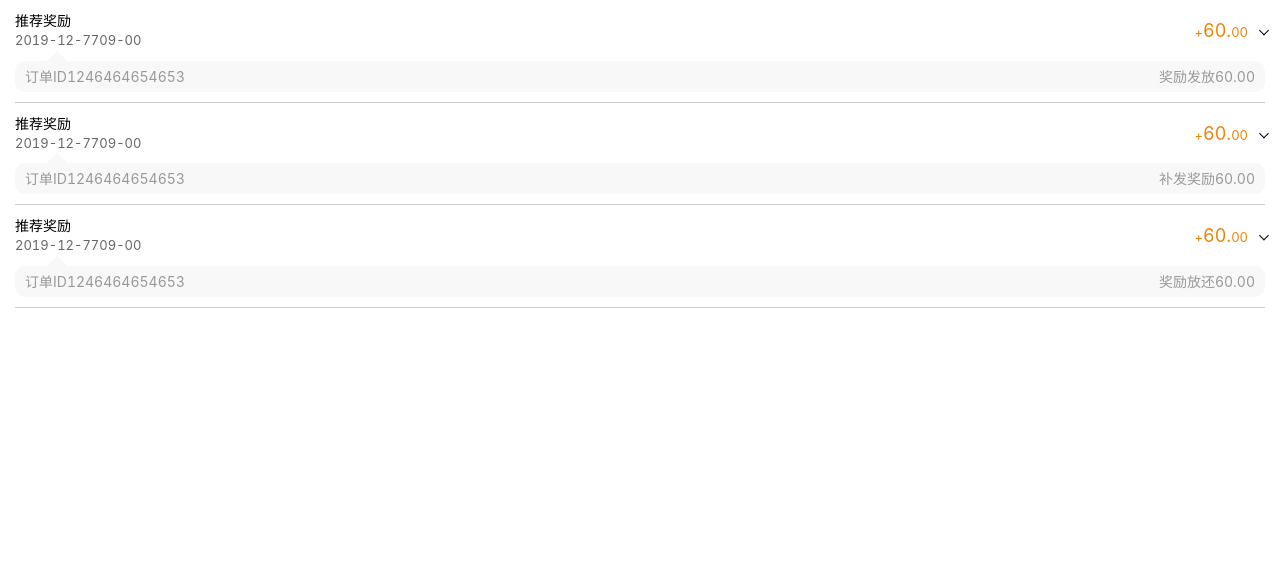
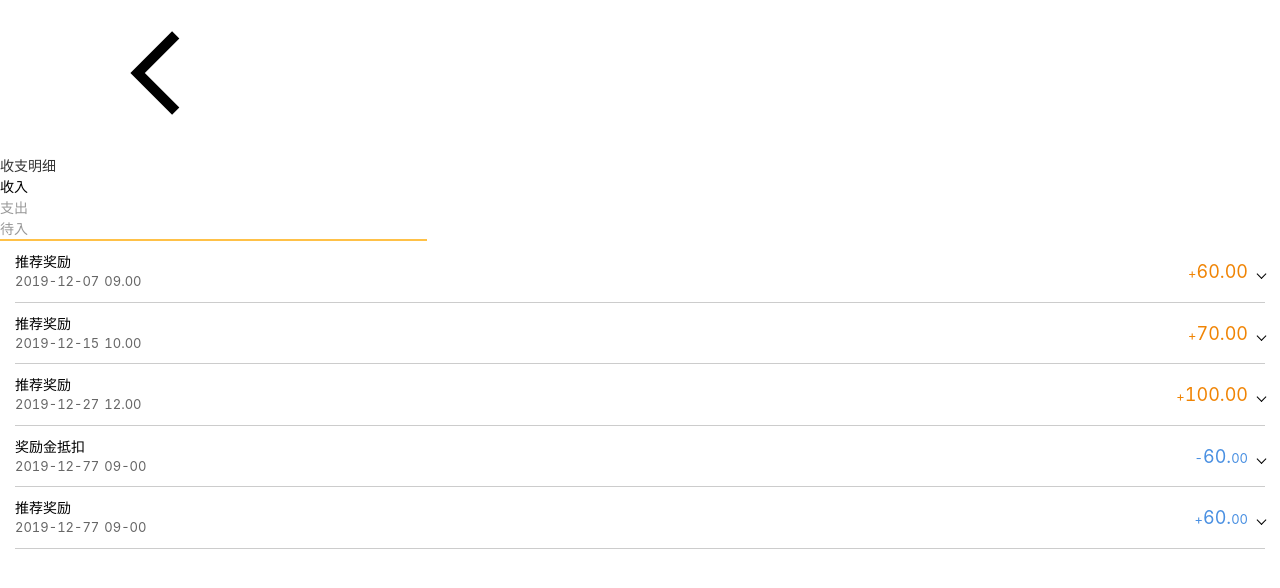
Before and after one commit to tuiche000/react-app-client, a React (Create React App) app: page /details in a window 1280 px wide. Shown: the top 588 px of the page. Built offline with nearby package versions, Linux system fonts and the light colour scheme.

Commit message:
页面构建

```diff
--- a/src/pages/StarProducts/index.js
+++ b/src/pages/StarProducts/index.js
@@ -1,6 +1,6 @@
 import React, { Component } from 'react';
 import "./index.css"
-import { Button, NavBar, Icon } from 'antd-mobile';
+import {  NavBar, Icon } from 'antd-mobile';
 
 class StarProducts extends Component {
     constructor(...args) {
--- a/src/pages/bonus/index.js
+++ b/src/pages/bonus/index.js
@@ -1,5 +1,6 @@
 import React, { Component } from 'react';
-import "./index.css"
+import "./index.css";
+import { NavBar, Icon } from 'antd-mobile'
 
 class Bonus extends Component {
     constructor(...args) {
@@ -11,6 +12,11 @@ class Bonus extends Component {
     }
 
     componentDidMount() {
+        const tabs = [
+            { title: '收入' },
+            { title: '支出' },
+            { title: '待入' },
+        ];
         let list_data = [
             {
                 id: 1,
@@ -26,7 +32,8 @@ class Bonus extends Component {
             }
         ]
         this.setState({
-            list_data
+            list_data,
+            tabs
         })
     }
 
@@ -39,8 +46,36 @@ class Bonus extends Component {
 
     render() {
         return (
-            <div className="innisfree ">
-
+            <div className="bonus ">
+                <NavBar
+                    mode="light"
+                    style={{ backgroundColor: "#322d24" }}
+                    icon={<Icon type="left" color="#f5a623" />}
+                    onLeftClick={() => window.history.go(-1)}
+                    rightContent={<span style={{ color: '#e9cf8a', fontSize: "14px" }}>支付管理</span>}
+                ><span style={{ fontSize: "16px", color: '#fff' }}>奖励金账户</span></NavBar>
+                <div className="available-balance">
+                    <div className="balance-content clearfix">
+                        <div className="content-left">
+                            <p className="balance">可用余额</p>
+                            <p className="data">
+                            <span className="yen">&yen;</span>
+                            <span className="num">100000</span>
+                            </p>
+                        </div>
+                        <Icon type="right" color="#705c2f" className="content-right" />
+                    </div>
+                </div>
+                <ul className="account">
+                    <li className="clearfix accountLi">
+                        <span className="assets">总资产</span>
+                        <span className="assets-num">&yen;100000.00</span>
+                    </li>
+                    <li className="clearfix accountLi">
+                        <span className="stayIn">待入帐</span>
+                        <span className="stayIn-num">&yen;100000.00</span>
+                    </li>
+                </ul>
             </div>
         );
     }
--- a/src/pages/details/index.css
+++ b/src/pages/details/index.css
@@ -28,6 +28,10 @@ main {
   color: #000;
 }
 
+.income ul li .substance .substance-left p:nth-child(2) span:nth-child(2) {
+  margin-left: 5px;
+}
+
 .income ul li .substance .substance-right {
   position: absolute;
   top: 50%;
@@ -37,6 +41,15 @@ main {
   color: #f08404;
 }
 
+.expenditure ul li .substance .substance-right {
+  /* color: #7ed321; */
+  color: #4a90e2;
+}
+
+.stayIn ul li .substance .substance-right {
+  color: #7ed321;
+}
+
 .income ul li .substance .substance-right .icon {
   display: inline-block;
   margin-left: 10px;
@@ -44,12 +57,24 @@ main {
   height: 7px;
   border-right: 1px solid #000;
   border-bottom: 1px solid #000;
-  -webkit-transform: rotate(-45deg) translate(0, -50%);
-  transform: rotate(45deg) translate(0, -50%);
+  transform: rotate(45deg);
+  transition: transform .3s linear;
+}
+
+.income ul li .substance .substance-right .frameActive {
+  transform: rotate(225deg);
 }
 
 .income ul li .substance .substance-right span:nth-child(2) {
   font-size: 18px;
+}
+
+.stayIn ul li .substance .substance-right span:nth-child(1) {
+  font-size: 18px;
+}
+
+.stayIn ul li .substance .substance-right span:nth-child(2) {
+  font-size: 16px;
 }
 
 .income ul li .drop-down {
@@ -59,10 +84,20 @@ main {
   margin-top: 10px;
   color: #999999;
   position: relative;
+  display: none;
+}
+
+.income ul li .divDeviation {
+  display: block;
 }
 
 .income ul li .drop-down .orderID {
   float: left;
+}
+
+.income ul li .drop-down .orderID span:nth-child(2),
+.income ul li .drop-down .replacement span:nth-child(2) {
+  margin-left: 5px;
 }
 
 .income ul li .drop-down .replacement {
@@ -78,5 +113,5 @@ main {
   height: 0;
   border-width: 10px;
   border-style: solid;
-  border-color:  transparent transparent #f8f8f8 transparent;
+  border-color: transparent transparent #f8f8f8 transparent;
 }
--- a/src/pages/details/index.js
+++ b/src/pages/details/index.js
@@ -1,109 +1,149 @@
 import React, { Component } from 'react';
-import "./index.css"
+import "./index.css";
+import { Tabs, NavBar, Icon } from 'antd-mobile'
 
 class Details extends Component {
   constructor(...args) {
     super(...args)
 
     this.state = {
-      list_data: []
+      income_data: [],
+      frameActive:false,
+      divDeviation:false,
     }
   }
 
   componentDidMount() {
-    let list_data = [
+    const tabs = [
+      { title: '收入' },
+      { title: '支出' },
+      { title: '待入' },
+    ];
+    let income_data = [
       {
         id: 1,
-        title: '马尔代夫卡尼岛Club Med度假村高级会所2晚豪华水屋，送往返机票1',
-        price: 6600,
-        price2: 200
+        orderId: 24366688,
+        price: "60.00",
+        time: "2019-12-07",
+        mtime: '09.00',
+        bous: '奖励发放'
       },
       {
         id: 2,
-        title: '马尔代夫卡尼岛Club Med度假村高级会所2晚豪华水屋，送往返机票2',
-        price: 3333,
-        price2: 200
+        orderId: 4654651,
+        price: "70.00",
+        time: "2019-12-15",
+        mtime: '10.00',
+        bous: '补发奖励'
+      },
+      {
+        id: 3,
+        orderId: 54654135,
+        price: "100.00",
+        time: "2019-12-27",
+        mtime: '12.00',
+        bous: '奖励放还'
       }
-    ]
+    ];
     this.setState({
-      list_data
+      income_data,
+      tabs
     })
   }
 
-  fnGoto() {
-    console.log('fnGoto')
-    this.props.history.push(
-      '/'
-    )
+  active(e) {
+    this.setState({
+      frameActive: e,
+      divDeviation: e
+    })
   }
 
   render() {
     return (
       <div className="details ">
-        <section class="income">
+        <NavBar
+          mode="light"
+          icon={<Icon type="left" color="#f5a623" />}
+          onLeftClick={() => window.history.go(-1)}
+        ><span style={{ fontSize: "14px" }}>收支明细</span></NavBar>
+        <Tabs tabs={this.state.tabs} initialPage={0} tabBarActiveTextColor={'#000000'} tabBarInactiveTextColor={'#999999'} tabBarUnderlineStyle={{ border: '0.5px #ffc147 solid' }}>
+          <div>
+            <section className="income">
+              <ul>
+                {
+                  this.state.income_data.map(item => {
+                    return (
+                      <li key={item.id}>
+                        <div className="substance clearfix">
+                          <div className="substance-left">
+                            <p>推荐奖励</p>
+                            <p>
+                              <span>{item.time}</span>
+                              <span>{item.mtime}</span>
+                            </p>
+                          </div>
+                          <div className="substance-right"><span>+</span><span>{item.price}</span><span></span><span className={`icon ${(this.state.frameActive === item.id ? 'frameActive' : '')}`} onClick={this.active.bind(this,item.id)}></span></div>
+                        </div>
+                        <div className={`drop-down clearfix ${(this.state.divDeviation === item.id? 'divDeviation' : '')}`} >
+                          <p className="orderID">
+                            <span>订单ID</span>
+                            <span>{item.orderId}</span>
+                          </p>
+                          <p className="replacement">
+                            <span>{item.bous}</span>
+                            <span>{item.price}</span>
+                          </p>
+                        </div>
+                      </li>
+                    )
+                  })
+                }
+              </ul>
+            </section>
+          </div>
+          <div >
+            <section className="income expenditure">
               <ul>
                 <li>
-              <div class="substance clearfix">
-                <div class="substance-left">
+                  <div className="substance clearfix">
+                    <div className="substance-left">
+                      <p>奖励金抵扣</p>
+                      <p>
+                        <span>2019-12-77</span>
+                        <span>09-00</span>
+                      </p>
+                    </div>
+                    <div className="substance-right"><span>-</span><span>60.</span><span>00</span><span className="icon"></span></div>
+                  </div>
+                  <div className="drop-down clearfix">
+                    <p className="orderID">
+                      <span>订单ID</span>
+                      <span>1246464654653</span>
+                    </p>
+                    <p className="replacement">
+                      <span>奖励发放</span>
+                      <span>60.00</span>
+                    </p>
+                  </div>
+                </li>
+                <li>
+                  <div className="substance clearfix">
+                    <div className="substance-left">
                       <p>推荐奖励</p>
                       <p>
                         <span>2019-12-77</span>
                         <span>09-00</span>
                       </p>
                     </div>
-                <div class="substance-right"><span>+</span><span>60.</span><span>00</span><span class="icon"></span></div>
+                    <div className="substance-right"><span>+</span><span>60.</span><span>00</span><span className="icon"></span></div>
                   </div>
-              <div class="drop-down clearfix">
-                <p class="orderID">
+                  <div className="drop-down clearfix">
+                    <p className="orderID">
                       <span>订单ID</span>
                       <span>1246464654653</span>
                     </p>
-                <p class="replacement">
-                  <span>奖励发放</span>
-                  <span>60.00</span>
-                </p>
-              </div>
-            </li>
-            <li>
-              <div class="substance clearfix">
-                <div class="substance-left">
-                  <p>推荐奖励</p>
-                  <p>
-                    <span>2019-12-77</span>
-                    <span>09-00</span>
-                  </p>
-                </div>
-                <div class="substance-right"><span>+</span><span>60.</span><span>00</span><span class="icon"></span></div>
-              </div>
-              <div class="drop-down clearfix">
-                <p class="orderID">
-                  <span>订单ID</span>
-                  <span>1246464654653</span>
-                </p>
-                <p class="replacement">
+                    <p className="replacement">
                       <span>补发奖励</span>
-                  <span>60.00</span>
-                </p>
-              </div>
-            </li>
-            <li>
-              <div class="substance clearfix">
-                <div class="substance-left">
-                  <p>推荐奖励</p>
-                  <p>
-                    <span>2019-12-77</span>
-                    <span>09-00</span>
-                  </p>
-                </div>
-                <div class="substance-right"><span>+</span><span>60.</span><span>00</span><span class="icon"></span></div>
-              </div>
-              <div class="drop-down clearfix">
-                <p class="orderID">
-                  <span>订单ID</span>
-                  <span>1246464654653</span>
-                </p>
-                <p class="replacement">
-                  <span>奖励放还</span>
                       <span>60.00</span>
                     </p>
                   </div>
@@ -111,6 +151,25 @@ class Details extends Component {
               </ul>
             </section>
           </div>
+          <div>
+            <section className="income stayIn">
+              <ul>
+                <li>
+                  <div className="substance clearfix">
+                    <div className="substance-left">
+                      <p>推荐奖励</p>
+                      <p>
+                        <span>审核中</span>
+                      </p>
+                    </div>
+                    <div className="substance-right"><span>60.</span><span>00</span></div>
+                  </div>
+                </li>
+              </ul>
+            </section>
+          </div>
+        </Tabs>
+      </div>
     );
   }
 }
--- a/src/pages/lachineProduct/index.css
+++ b/src/pages/lachineProduct/index.css
@@ -6,7 +6,7 @@ main {
 
 .lachineProduct {
   font-size: 13px;
-  padding: 10px 15px;
+  padding: 0px 15px;
 }
 
 .lachineProduct .Tab {
@@ -102,10 +102,6 @@ main {
   transform: rotate(-45deg) translate(0, -50%);
 }
 
-.lachine {
-  display: none;
-}
-
 .lachine .lachine-top .picture,
 .lachine .lachine-top .characters {
   float: left;
--- a/src/pages/lachineProduct/index.js
+++ b/src/pages/lachineProduct/index.js
@@ -1,5 +1,6 @@
 import React, { Component } from 'react';
-import "./index.css"
+import "./index.css";
+import { Tabs, NavBar, Icon } from 'antd-mobile'
 
 class LachineProduct extends Component {
     constructor(...args) {
@@ -11,6 +12,10 @@ class LachineProduct extends Component {
     }
 
     componentDidMount() {
+        const tabs = [
+            { title: '拉新会员' },
+            { title: '产品推荐' }
+        ];
         let list_data = [
             {
                 id: 1,
@@ -26,7 +31,8 @@ class LachineProduct extends Component {
             }
         ]
         this.setState({
-            list_data
+            list_data,
+            tabs
         })
     }
 
@@ -39,11 +45,15 @@ class LachineProduct extends Component {
 
     render() {
         return (
+            <div className="main ">
+                <NavBar
+                    mode="light"
+                    icon={<Icon type="left" color="#f5a623" />}
+                    onLeftClick={() => window.history.go(-1)}
+                ></NavBar>
                 <div className="lachineProduct ">
-                <ul className="Tab clearfix">
-                    <li className="lachine-tab">拉新会员</li>
-                    <li className="product-tab">产品推荐</li>
-                </ul>
+                    <Tabs tabs={this.state.tabs}  initialPage={0} tabBarActiveTextColor={'#000000'} tabBarInactiveTextColor={'#999999'} tabBarUnderlineStyle={{ border: '0.5px #ffc147 solid' }} animated={true} useOnPan={true}>
+                        <div>
                             <section className="lachine" >
                                 <ul>
                                     <li>
@@ -61,6 +71,8 @@ class LachineProduct extends Component {
                                     </li>
                                 </ul>
                             </section>
+                        </div>
+                        <div>
                             <section className="product" >
                                 <ul>
                                     <li>
@@ -117,6 +129,9 @@ class LachineProduct extends Component {
                                 </ul>
                             </section>
                         </div>
+                    </Tabs>
+                </div>
+            </div>
         );
     }
 }
```
Also changed, not shown: src/pages/bonus/index.css (+58 -0 lines), src/pages/homepage/index.js (+24 -5 lines). Lines whose indentation alone changed are shown as unchanged.
